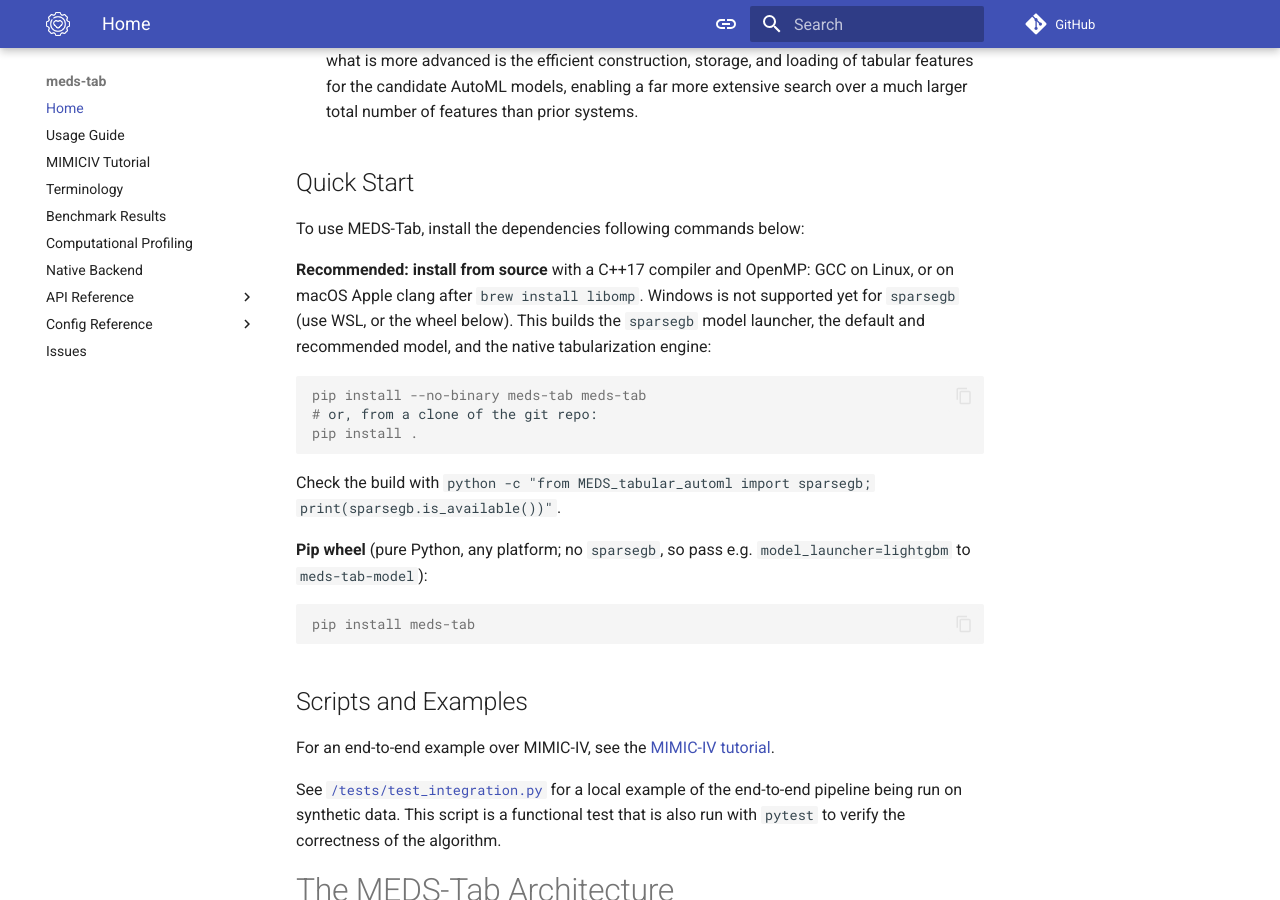
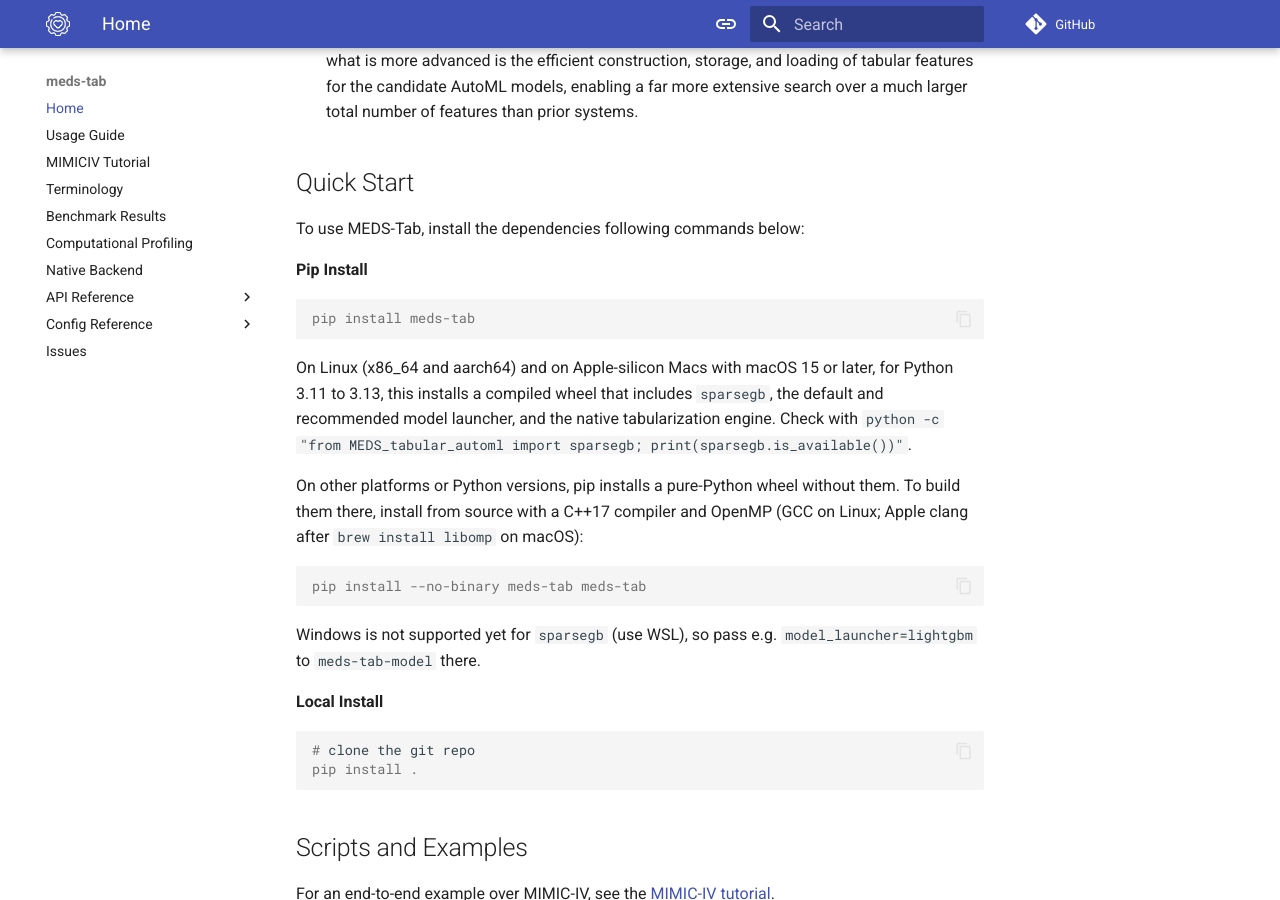
Before and after one commit to mmcdermott/MEDS_Tabular_AutoML, an MkDocs documentation site: the page built from docs/index.md, in a window 1280 px wide and 900 px high, scrolled down 1810 px. Built offline with MkDocs 1.6.1 and Material for MkDocs 9.7.7, drawn with Linux system fonts in a browser that asks for light colours; comment, search, counter and statistics services are not loaded; some of the changed text lies outside the part shown.

Commit message:
Docs: pip install meds-tab includes sparsegb and the native engine via compiled wheels
README, usage guide, native backend guide, CHANGELOG, setup.py docstring and the
sparsegb not-built message now say the compiled wheels cover Linux x86_64/aarch64
and Apple-silicon macOS 15+ (Python 3.11-3.13), with a source build or the
pure-Python wheel elsewhere. CHANGELOG uses the latest MG1 timing (25 s vs 306 s).

Co-Authored-By: Claude Opus 5.5 <noreply@anthropic.com>
Claude-Session: https://claude.ai/code/session_01NJQdbETqcVhVCqCuJnM8pX

````diff
--- a/README.md
+++ b/README.md
@@ -52,23 +52,33 @@ This repository consists of two key pieces:
 
 To use MEDS-Tab, install the dependencies following commands below:
 
-**Recommended: install from source** with a C++17 compiler and OpenMP: GCC on Linux, or on macOS Apple clang
-after `brew install libomp`. Windows is not supported yet for `sparsegb` (use WSL, or the wheel below). This
-builds the `sparsegb` model launcher, the default and recommended model, and the native tabularization engine:
+**Pip Install**
+
+```console
+pip install meds-tab
+```
+
+On Linux (x86_64 and aarch64) and on Apple-silicon Macs with macOS 15 or later, for Python 3.11 to 3.13, this
+installs a compiled wheel that includes `sparsegb`, the default and recommended model launcher, and the native
+tabularization engine. Check with
+`python -c "from MEDS_tabular_automl import sparsegb; print(sparsegb.is_available())"`.
+
+On other platforms or Python versions, pip installs a pure-Python wheel without them. To build them there,
+install from source with a C++17 compiler and OpenMP (GCC on Linux; Apple clang after `brew install libomp`
+on macOS):
 
 ```console
 pip install --no-binary meds-tab meds-tab
-# or, from a clone of the git repo:
-pip install .
 ```
 
-Check the build with `python -c "from MEDS_tabular_automl import sparsegb; print(sparsegb.is_available())"`.
+Windows is not supported yet for `sparsegb` (use WSL), so pass e.g. `model_launcher=lightgbm` to
+`meds-tab-model` there.
 
-**Pip wheel** (pure Python, any platform; no `sparsegb`, so pass e.g. `model_launcher=lightgbm` to
-`meds-tab-model`):
+**Local Install**
 
 ```console
-pip install meds-tab
+# clone the git repo
+pip install .
 ```
 
 ## Scripts and Examples
@@ -112,8 +122,8 @@ Data flow through the pipeline is optimized through caching and sharding. Each s
 
 ## Native Backend
 
-Static and time-series tabularization can also run on an optional C++ engine, which is compiled when
-MEDS-Tab is installed from source. Select it with `backend=native` (the default is `backend=python`). It
+Static and time-series tabularization can also run on an optional C++ engine, included in the compiled
+wheels on Linux and Apple-silicon macOS and compiled when MEDS-Tab is installed from source. Select it with `backend=native` (the default is `backend=python`). It
 writes the same files as the Python implementation, so `TabularDataset` and the model launchers are
 unchanged. See the [native backend guide](docs/native_backend.md).
 
````
Also changed, not shown: CHANGELOG.md (+14 -7 lines), docs/native_backend.md (+7 -4 lines), docs/usage_guide.md (+10 -8 lines), setup.py (+9 -7 lines), 2 other files.
